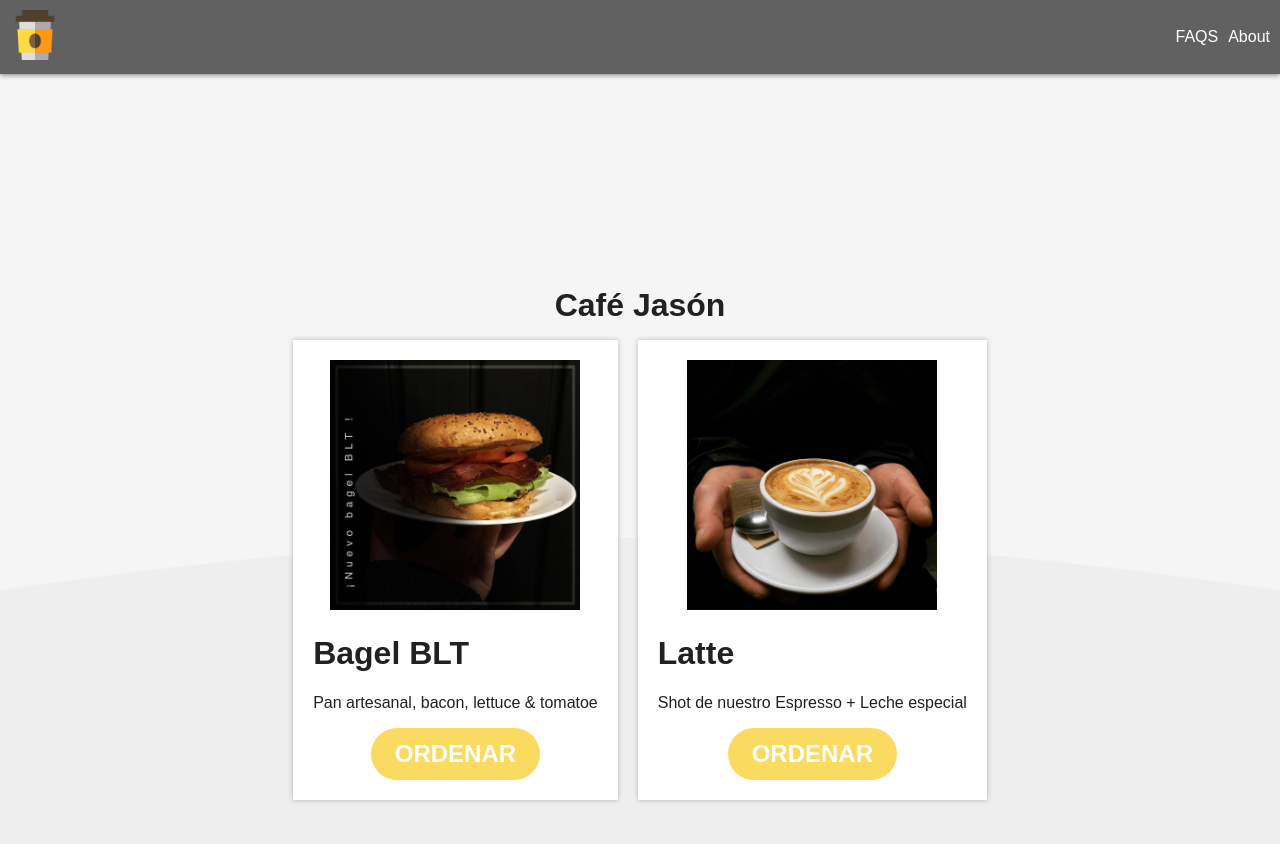
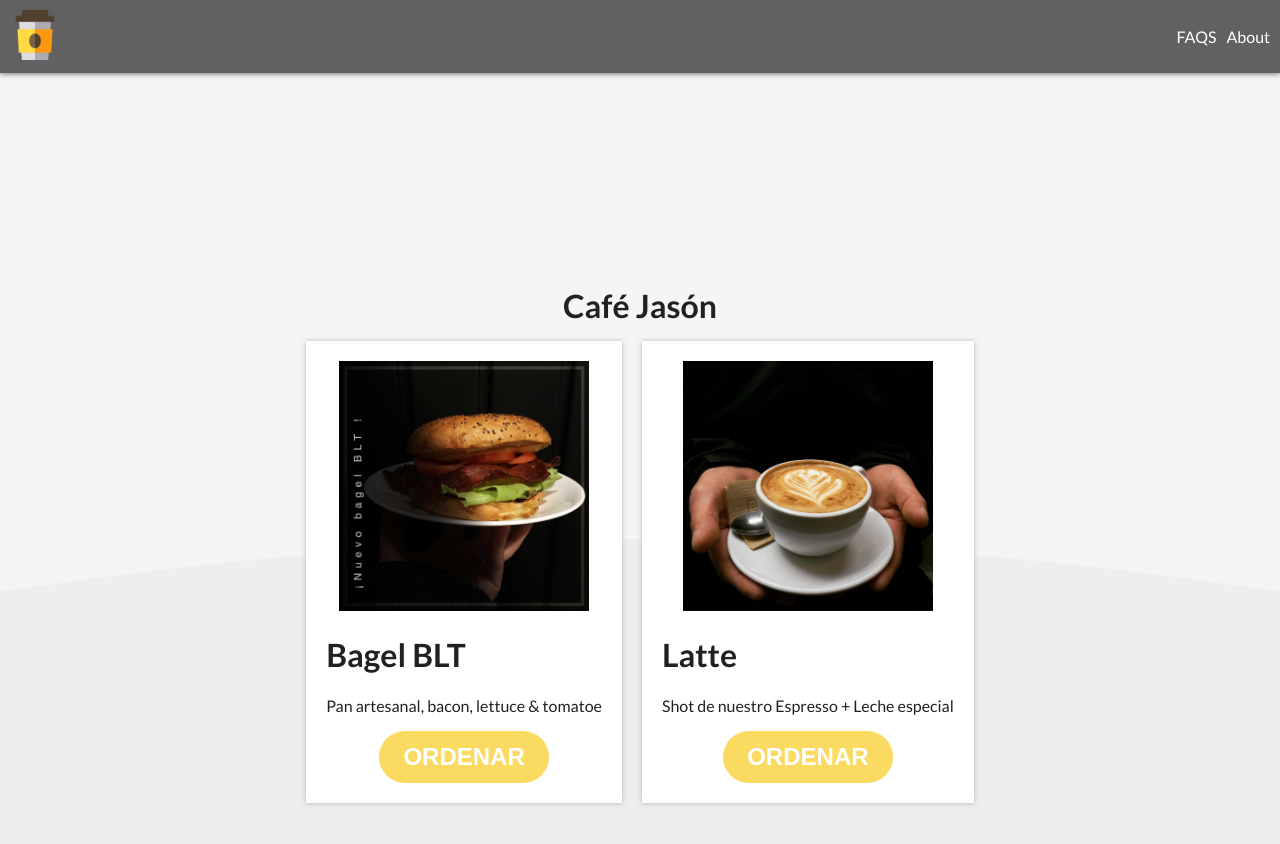
Before and after one commit to JoseCrz/html-css, a plain HTML site: page index.html in a window 1280 px wide. Drawn offline with Linux system fonts and the light colour scheme.

Commit message:
Added Font Family

```diff
--- a/css/style.css
+++ b/css/style.css
@@ -1,3 +1,5 @@
+@import url('https://fonts.googleapis.com/css?family=Lato:400,700&display=swap');
+
 :root {
     --dark-primary-color: #616161;
     --light-primary-color: #F5F5F5;
@@ -13,7 +15,7 @@ body, html {
 }
 
 body {
-    font-family: Arial, Helvetica, sans-serif;
+    font-family: 'Lato', sans-serif;
     background: var(--light-primary-color);
     color: var(--dark-primary-text);
 }
```
